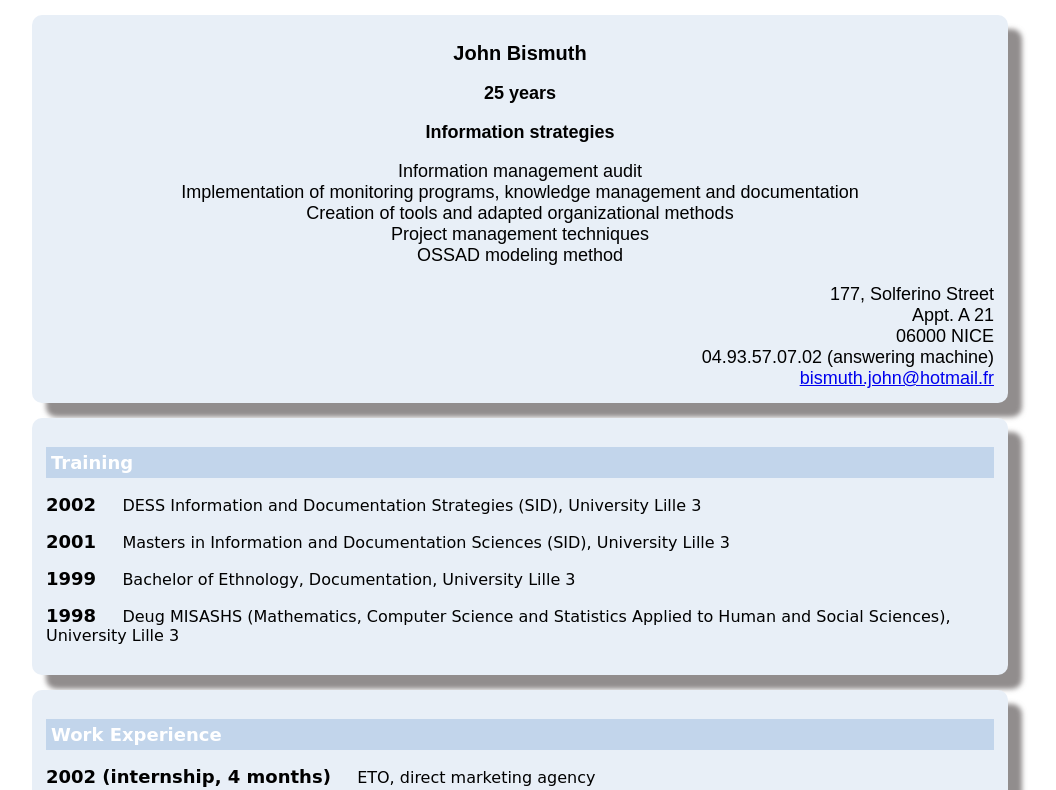
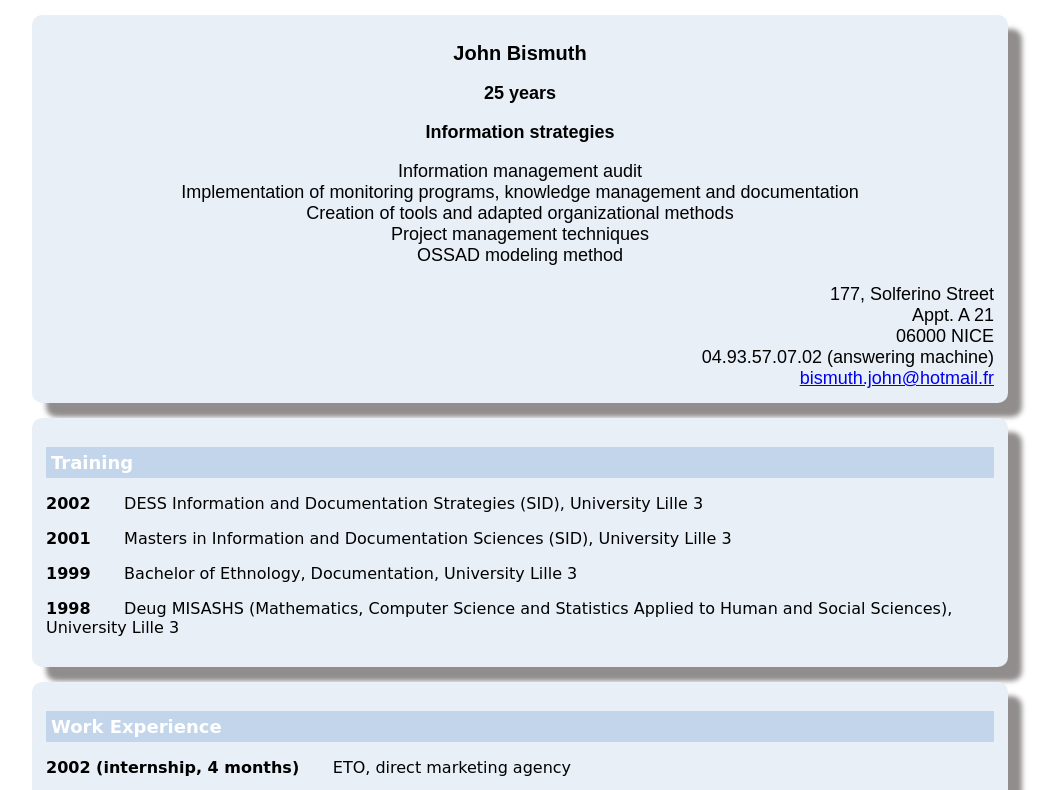
Before and after one commit to khadidja-mobile/tp_cv, a plain HTML site: page index.html in a window 1280 px wide. Shown: the top 790 px of the page, without its empty margins (120-1176 px from the left). Drawn offline with Linux system fonts and the light colour scheme.

Commit message:
4th commit

```diff
--- a/assets/css/styles.css
+++ b/assets/css/styles.css
@@ -2,7 +2,6 @@
     font-family: "DelaGothicOne-Regular";
     src: url("../fonts/DelaGothicOne-Regular.ttf") format("ttf");
    }
-
 
 body{
     font-family: "DelaGothicOne-Regular", cursive, sans-serif;
@@ -17,7 +16,6 @@ body{
 
 .entete .adresse{
     text-align: right;
-
 }
 
 .entete, .conteneur{
@@ -46,10 +44,14 @@ h2{
     padding: 5px;
 }
 
-.annee{
+.annee span {
+    margin-right: 14px;
     font-weight: 900;
-    font-size: 18px;
-    margin-right: 20px;
+}
+
+.annee span span:first-child + ul > li{
+    font-weight: 600;
+
 }
 
 .conteneur p {
@@ -58,7 +60,6 @@ h2{
 
 ul > li {
     list-style-type: square;
-    font-weight: 500;
 }
 
 ul li > h3 {
```
